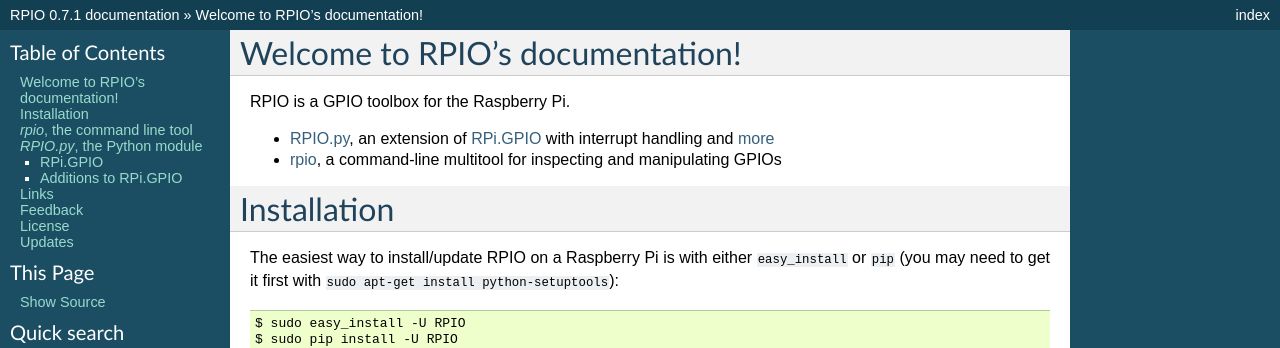
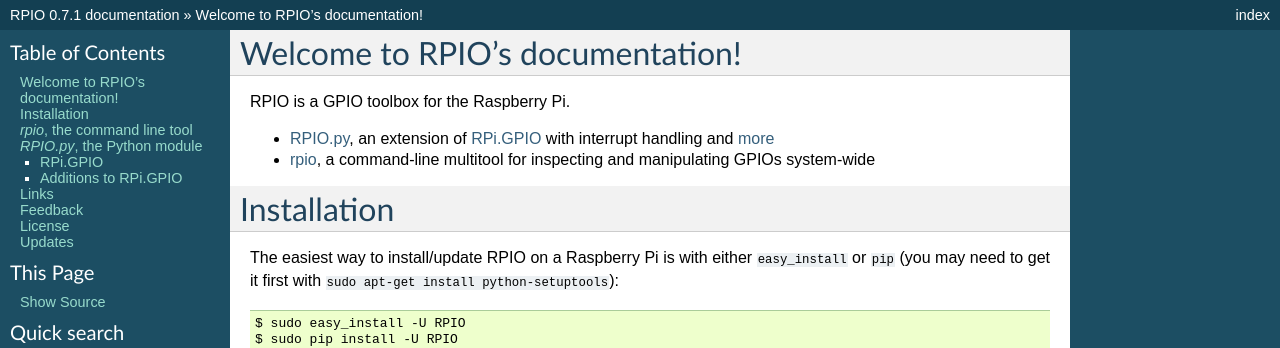
Before and after one commit to metachris/RPIO, a Sphinx documentation site: the page built from documentation/source/index.rst, in a window 1280 px wide and 900 px high. Shown: the top 348 px of the window. Built offline with Sphinx 7.4.7, drawn with Linux system fonts in a browser that asks for light colours.

Commit message:
minor reST conversion update

```diff
--- a/README.rst
+++ b/README.rst
@@ -2,8 +2,8 @@
 
 RPIO is a GPIO toolbox for the Raspberry Pi.
 
-* **RPIO.py**, an extension of `RPi.GPIO <http://pypi.python.org/pypi/RPi.GPIO>`_ with interrupt handling and **more**
-* **rpio**, a command-line multitool for inspecting and manipulating GPIOs
+* RPIO.py, an extension of `RPi.GPIO <http://pypi.python.org/pypi/RPi.GPIO>`_ with interrupt handling and more
+* rpio, a command-line multitool for inspecting and manipulating GPIOs system-wide
 
 
 Installation
@@ -104,7 +104,7 @@
 ============================
 
 RPIO.py extends `RPi.GPIO <http://pypi.python.org/pypi/RPi.GPIO>`_ with
-interrupt handling and a few **other goodies**.
+interrupt handling and a few other goodies.
 
 Interrupts are used to receive notifications from the kernel when GPIO state
 changes occur. Advantages include minimized cpu consumption, very fast
--- a/documentation/source/index.rst
+++ b/documentation/source/index.rst
@@ -9,7 +9,7 @@
 RPIO is a GPIO toolbox for the Raspberry Pi.
 
 * :ref:`RPIO.py <ref-rpio-py>`, an extension of `RPi.GPIO <http://pypi.python.org/pypi/RPi.GPIO>`_ with interrupt handling and :ref:`more <ref-rpio-py-rpigpio>`
-* :ref:`rpio <ref-rpio-cmd>`, a command-line multitool for inspecting and manipulating GPIOs
+* :ref:`rpio <ref-rpio-cmd>`, a command-line multitool for inspecting and manipulating GPIOs system-wide
 
 
 Installation
```
Also changed, not shown: source/c_gpio/CHANGELOG.txt (deleted), 2 other files.
